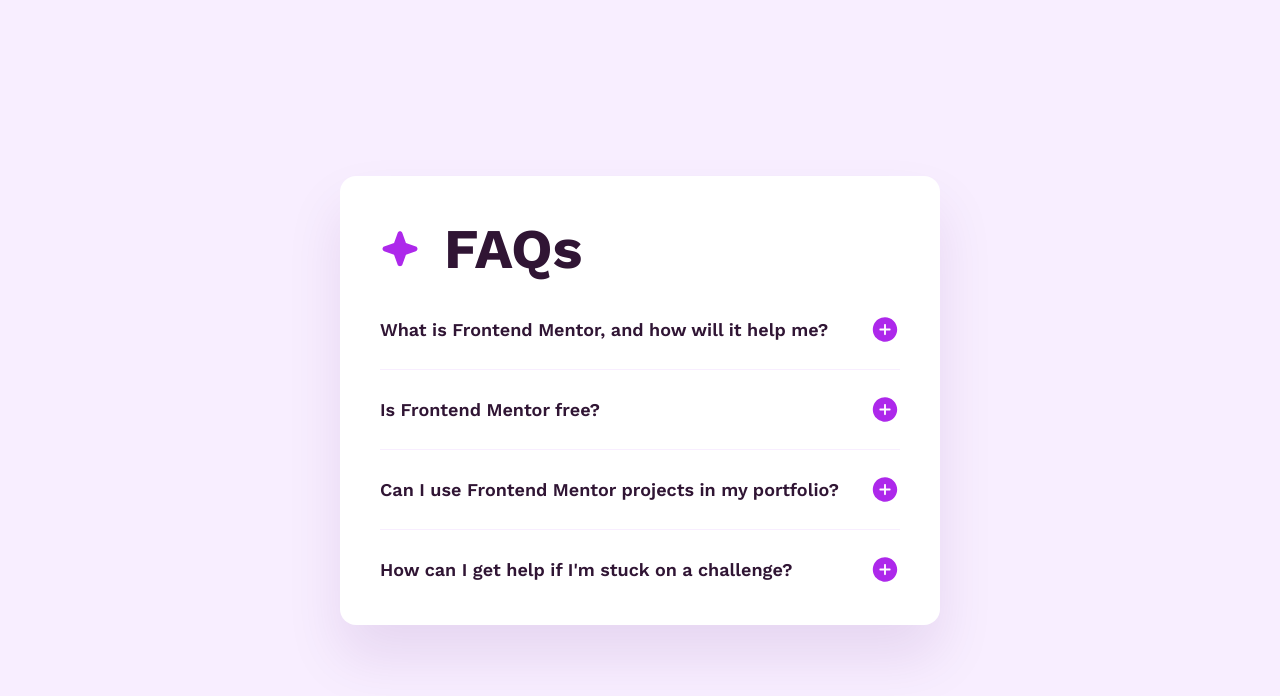
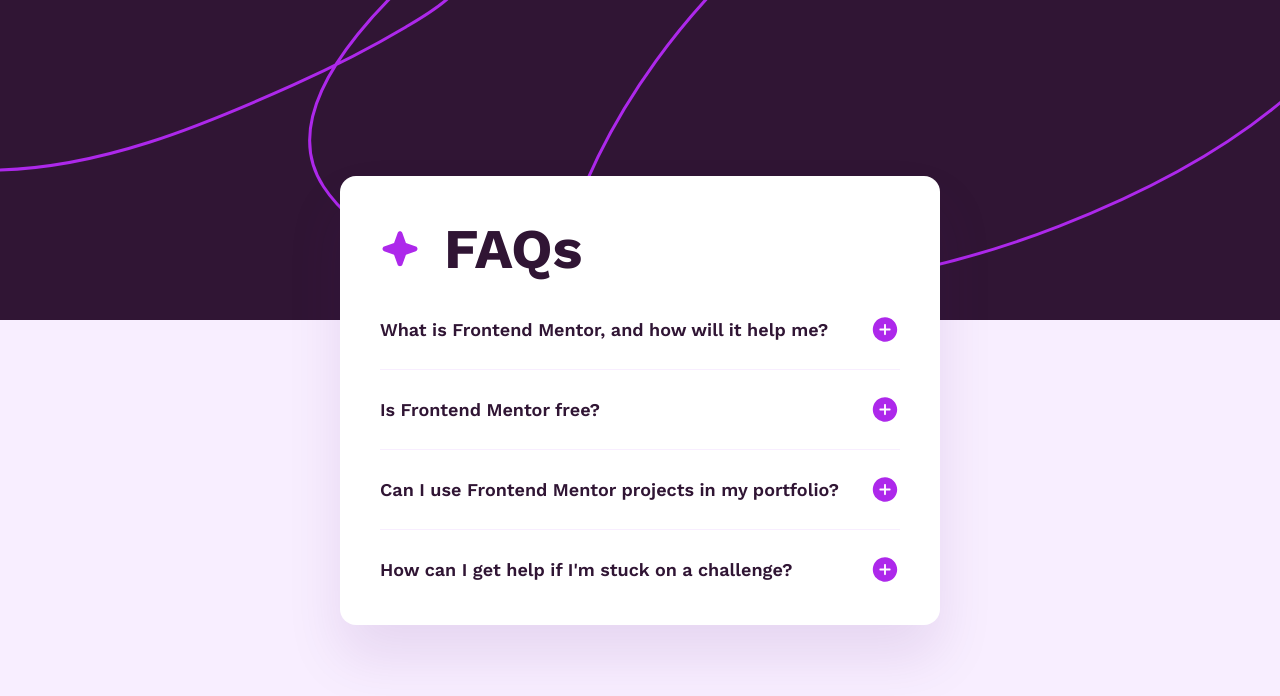
Before and after one commit to johnnygerard/fem-faq-accordion, a Next.js app: page / in a window 1280 px wide. Shown: the top 696 px of the page. Built offline with nearby package versions, Linux system fonts and the light colour scheme.

Commit message:
feat: add background images

```diff
--- a/src/app/layout.tsx
+++ b/src/app/layout.tsx
@@ -31,6 +31,7 @@
       <body
         className={`${workSans.variable} bg-light-pink font-sans text-body antialiased dt:text-body-dt`}
       >
+        <div className="bg-mobile-pattern dt:bg-desktop-pattern absolute -z-10 h-[14.5rem] w-full bg-cover bg-no-repeat dt:h-[20rem]" />
         {children}
       </body>
     </html>
--- a/tailwind.config.ts
+++ b/tailwind.config.ts
@@ -7,6 +7,10 @@
     "./src/app/**/*.{js,ts,jsx,tsx,mdx}",
   ],
   theme: {
+    backgroundImage: {
+      "mobile-pattern": "url('/images/background-pattern-mobile.svg')",
+      "desktop-pattern": "url('/images/background-pattern-desktop.svg')",
+    },
     colors: {
       "dark-purple": "#301534",
       "light-pink": "#F8EEFF",
```
